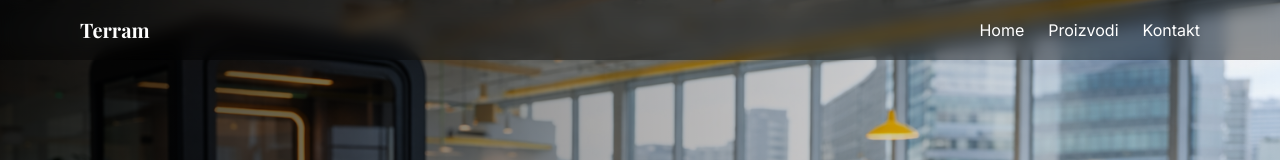
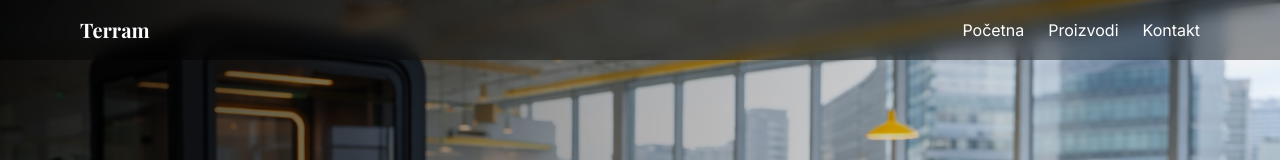
Before and after one commit to munja-cpu/terramnext, a Next.js app: page / in a window 1280 px wide. Shown: the top 160 px of the page. Built offline with nearby package versions, Linux system fonts and the light colour scheme; a web font is replaced by a local one.

Commit message:
kontakt heading 0.1

```diff
--- a/app/components/Header.tsx
+++ b/app/components/Header.tsx
@@ -7,7 +7,7 @@
         <h1 className="font-bold text-xl">Terram</h1>
 
         <nav className="space-x-6">
-          <Link href="/">Home</Link>
+          <Link href="/">Početna</Link>
           <Link href="/products">Proizvodi</Link>
           <Link href="/contact">Kontakt</Link>
         </nav>
```
